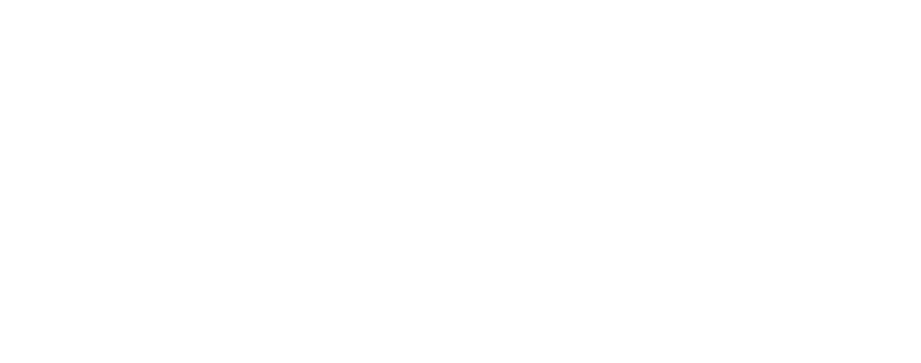
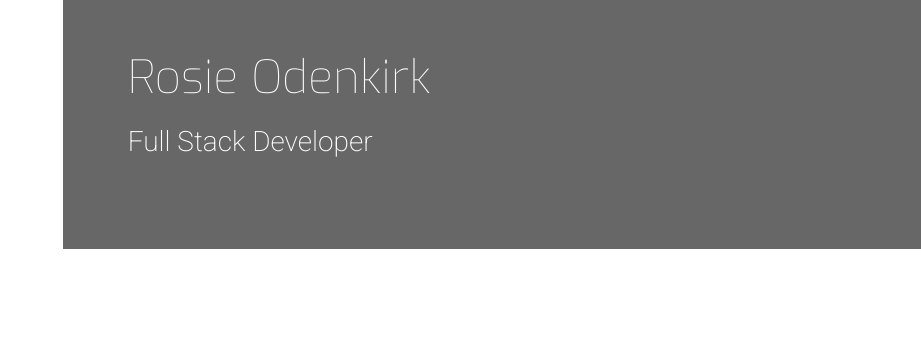
Before and after one commit to alig2039/resume-project, a plain HTML site: page index.html in a window 1280 px wide. Shown: the whole page, without its empty margins (359-1280 px from the left). Drawn offline with nearby package versions, Linux system fonts and the light colour scheme.

Commit message:
class name and tittle

```diff
--- a/assets/css/style.css
+++ b/assets/css/style.css
@@ -1,7 +1,21 @@
+
+
 @import url('https://fonts.googleapis.com/css?family=Roboto:100,200,300,400,500,600,700|Exo:100,200,300,400,500,600,700');
+
+/*--------------------------------------------Colors*/
+
+.bg-color-name-title {
+    background-color: #676767;
+}
+
+/*--------------------------------------------Heading*/
 
 header {
     margin: 0;
+}
+
+.heading {
+    margin-left: 50px;
 }
 
 .logo {
@@ -14,3 +28,20 @@ header {
     -moz-transition: all .5s ease-in-out;
     -webkit-transition: all .5s ease-in-out;
 }
+
+.name {
+    font-family: "Exo", sans-serif;
+    font-weight: 100;
+    font-size: 46px;
+    margin-top: 50px;
+    color: #fff;
+}
+
+.title {
+    font-family: "Roboto", sans-serif;
+    font-weight: 200;
+    font-size: 28px;
+    margin-top: 20px;
+    margin-bottom: 90px;
+    color: #fff;
+}
--- a/index.html
+++ b/index.html
@@ -14,7 +14,12 @@
         <div class="row">
             <a class="col-md-4 logo" href="index.html"></a>
             <div class="col-md-8">
-
+                <div class="row bg-color-name-title">
+                    <div class="col heading">
+                        <h1 class="name">Rosie Odenkirk</h1>
+                        <h2 class="title"> Full Stack Developer</h2>
+                    </div>
+                </div>
             </div>
         </div>
     </header>
```
